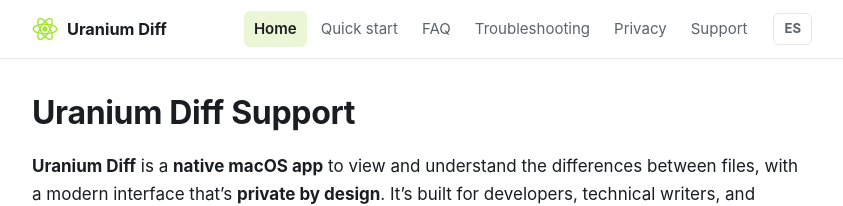
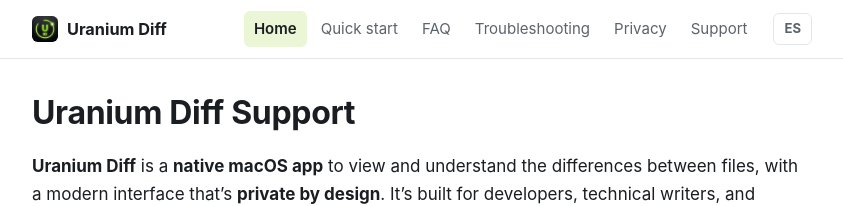
Before and after one commit to salomonvargas/Uranium-Diff-Support-page, a Jekyll site: the page built from en/index.md, in a window 1280 px wide. Shown: the top 206 px of the page, without its empty margins (218-1061 px from the left). Built offline with Jekyll 4.4.1, drawn with Linux system fonts in a browser that asks for light colours.

Commit message:
Use real app icon for site favicon and header
Replace the placeholder atom SVG with the App Store icon (resized to
optimized PNGs: icon 512, apple-touch 180, favicon 32) and round it with
app-style corners.

Co-Authored-By: Claude Opus 4.8 <noreply@anthropic.com>

```diff
--- a/404.html
+++ b/404.html
@@ -9,12 +9,13 @@ title: Not found
   <meta charset="utf-8">
   <meta name="viewport" content="width=device-width, initial-scale=1">
   <title>Not found · Uranium Diff</title>
-  <link rel="icon" href="{{ '/assets/img/logo.svg' | relative_url }}" type="image/svg+xml">
+  <link rel="icon" href="{{ '/assets/img/favicon.png' | relative_url }}" type="image/png">
+  <link rel="apple-touch-icon" href="{{ '/assets/img/apple-touch-icon.png' | relative_url }}">
   <link rel="stylesheet" href="{{ '/assets/css/style.css' | relative_url }}">
 </head>
 <body class="lang-landing">
   <main class="landing">
-    <img src="{{ '/assets/img/logo.svg' | relative_url }}" alt="" width="56" height="56">
+    <img src="{{ '/assets/img/icon.png' | relative_url }}" alt="" width="56" height="56">
     <h1>404</h1>
     <p>Page not found · Página no encontrada</p>
     <div class="landing-actions">
--- a/_layouts/default.html
+++ b/_layouts/default.html
@@ -5,7 +5,8 @@
   <meta name="viewport" content="width=device-width, initial-scale=1">
   <title>{% if page.title %}{{ page.title }} · {% endif %}Uranium Diff</title>
   <meta name="description" content="{{ page.description | default: site.description }}">
-  <link rel="icon" href="{{ '/assets/img/logo.svg' | relative_url }}" type="image/svg+xml">
+  <link rel="icon" href="{{ '/assets/img/favicon.png' | relative_url }}" type="image/png">
+  <link rel="apple-touch-icon" href="{{ '/assets/img/apple-touch-icon.png' | relative_url }}">
   <link rel="stylesheet" href="{{ '/assets/css/style.css' | relative_url }}">
   <meta name="theme-color" content="#ffffff" media="(prefers-color-scheme: light)">
   <meta name="theme-color" content="#0d0f12" media="(prefers-color-scheme: dark)">
@@ -23,7 +24,7 @@
   <header class="site-header">
     <div class="wrap header-inner">
       <a class="brand" href="{{ nav[0].url | relative_url }}">
-        <img src="{{ '/assets/img/logo.svg' | relative_url }}" alt="" width="26" height="26">
+        <img src="{{ '/assets/img/icon.png' | relative_url }}" alt="" width="26" height="26">
         <span>Uranium Diff</span>
       </a>
       <nav class="site-nav" aria-label="{% if page.lang == 'es' %}Navegación{% else %}Navigation{% endif %}">
--- a/assets/css/style.css
+++ b/assets/css/style.css
@@ -70,7 +70,7 @@ a:hover { text-decoration: underline; }
   font-weight: 700; color: var(--text); font-size: 1.02rem; white-space: nowrap;
 }
 .brand:hover { text-decoration: none; }
-.brand img { display: block; }
+.brand img { display: block; border-radius: 22%; }
 
 .site-nav {
   display: flex; gap: 4px; flex-wrap: wrap; margin-left: auto;
@@ -146,6 +146,7 @@ tbody tr:hover { background: var(--surface); }
 /* ---------- Language landing / 404 ---------- */
 .lang-landing { display: grid; place-items: center; min-height: 100vh; }
 .landing { text-align: center; padding: 40px 20px; }
+.landing img { border-radius: 22%; }
 .landing h1 { font-size: 2.2rem; margin: .3em 0 .1em; }
 .landing p { color: var(--muted); margin: 0 0 1.6em; }
 .landing-actions { display: flex; gap: 12px; justify-content: center; flex-wrap: wrap; }
--- a/index.html
+++ b/index.html
@@ -9,12 +9,13 @@ title: Uranium Diff — Support
   <meta name="viewport" content="width=device-width, initial-scale=1">
   <title>Uranium Diff — Support · Soporte</title>
   <meta name="description" content="Support and help for Uranium Diff, a native macOS file & folder comparison app.">
-  <link rel="icon" href="{{ '/assets/img/logo.svg' | relative_url }}" type="image/svg+xml">
+  <link rel="icon" href="{{ '/assets/img/favicon.png' | relative_url }}" type="image/png">
+  <link rel="apple-touch-icon" href="{{ '/assets/img/apple-touch-icon.png' | relative_url }}">
   <link rel="stylesheet" href="{{ '/assets/css/style.css' | relative_url }}">
 </head>
 <body class="lang-landing">
   <main class="landing">
-    <img src="{{ '/assets/img/logo.svg' | relative_url }}" alt="" width="64" height="64">
+    <img src="{{ '/assets/img/icon.png' | relative_url }}" alt="" width="64" height="64">
     <h1>Uranium Diff</h1>
     <p>Support · Soporte</p>
     <div class="landing-actions">
```
Also changed, not shown: assets/img/apple-touch-icon.png (added), assets/img/favicon.png (added), assets/img/icon.png (added), assets/img/logo.svg (deleted).
